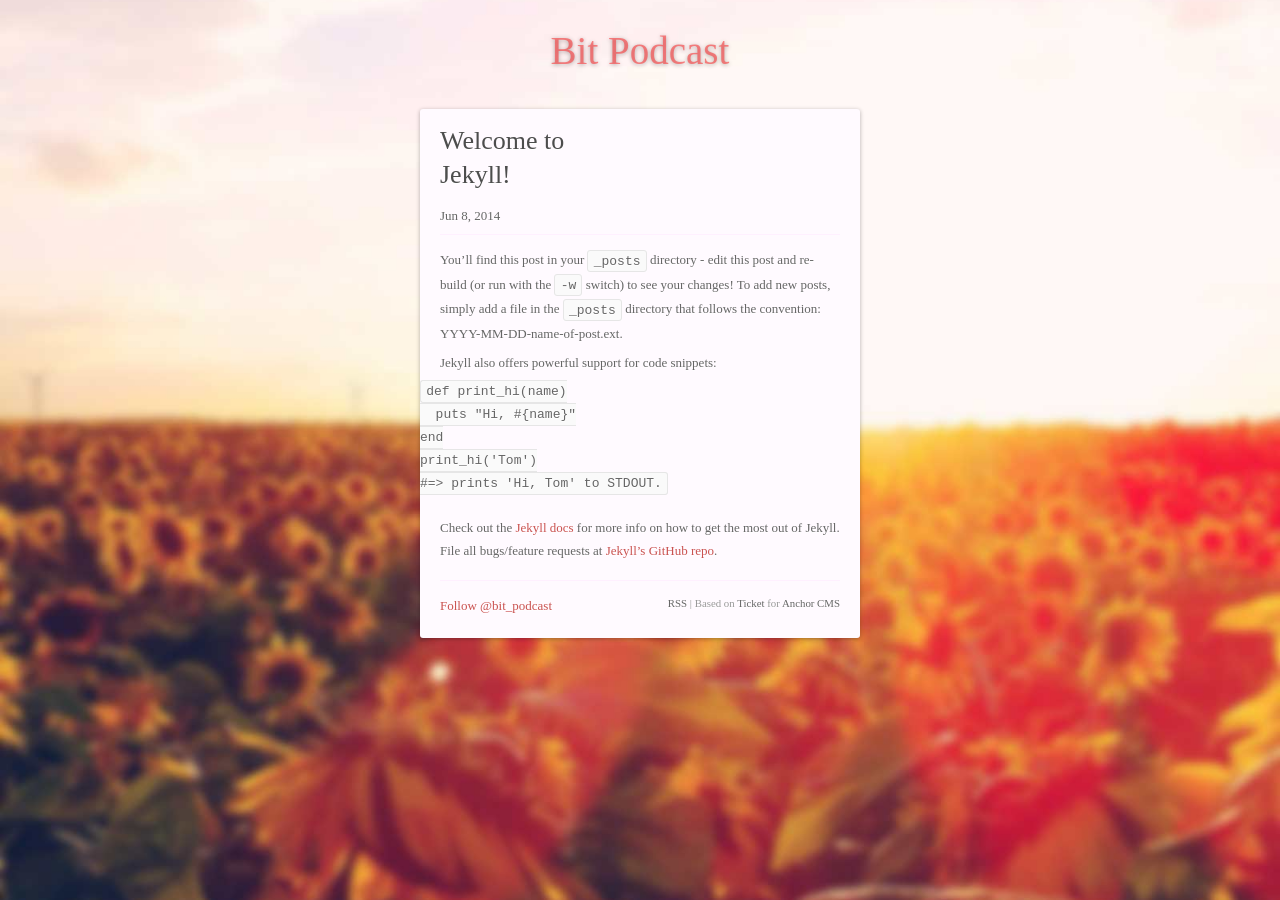
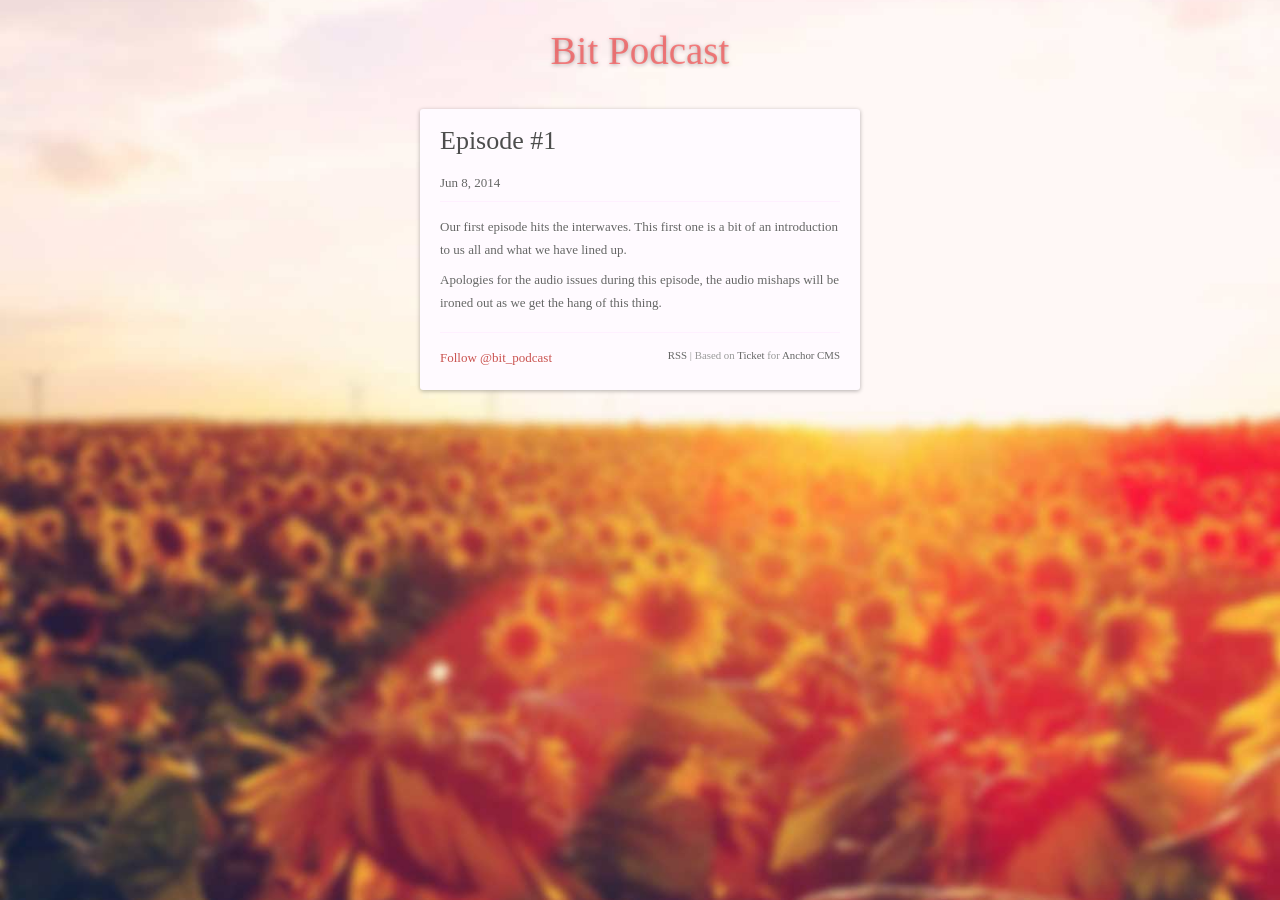
Before and after one commit to benjaminreid/bitpodcast.com, a Jekyll site: the page built from _posts/2014-06-08-welcome-to-jekyll.markdown, in a window 1280 px wide. Built offline with Jekyll 4.4.1, drawn with Linux system fonts in a browser that asks for light colours; some web fonts are replaced; comment, search, counter and statistics services are not loaded.

Commit message:
Change exceprt markup

```diff
--- a/_posts/2014-06-08-welcome-to-jekyll.markdown
+++ b/_posts/2014-06-08-welcome-to-jekyll.markdown
@@ -1,24 +1,11 @@
 ---
 layout: post
-title:  "Welcome to Jekyll!"
-date:   2014-06-08 16:02:35
-categories: jekyll update
+title: "Episode #1"
+date: 2014-06-08 16:02:35
+file: https://s3-eu-west-1.amazonaws.com/bitpodcasts/episode-1.mp3
+excerpt: "The one where we didn't know quite way we were doing."
 ---
 
-You'll find this post in your `_posts` directory - edit this post and re-build (or run with the `-w` switch) to see your changes!
-To add new posts, simply add a file in the `_posts` directory that follows the convention: YYYY-MM-DD-name-of-post.ext.
+Our first episode hits the interwaves. This first one is a bit of an introduction to us all and what we have lined up.
 
-Jekyll also offers powerful support for code snippets:
-
-{% highlight ruby %}
-def print_hi(name)
-  puts "Hi, #{name}"
-end
-print_hi('Tom')
-#=> prints 'Hi, Tom' to STDOUT.
-{% endhighlight %}
-
-Check out the [Jekyll docs][jekyll] for more info on how to get the most out of Jekyll. File all bugs/feature requests at [Jekyll's GitHub repo][jekyll-gh].
-
-[jekyll-gh]: https://github.com/jekyll/jekyll
-[jekyll]:    http://jekyllrb.com
+__Apologies for the audio issues during this episode, the audio mishaps will be ironed out as we get the hang of this thing.__
```
Also changed, not shown: index.html (+6 -4 lines).
